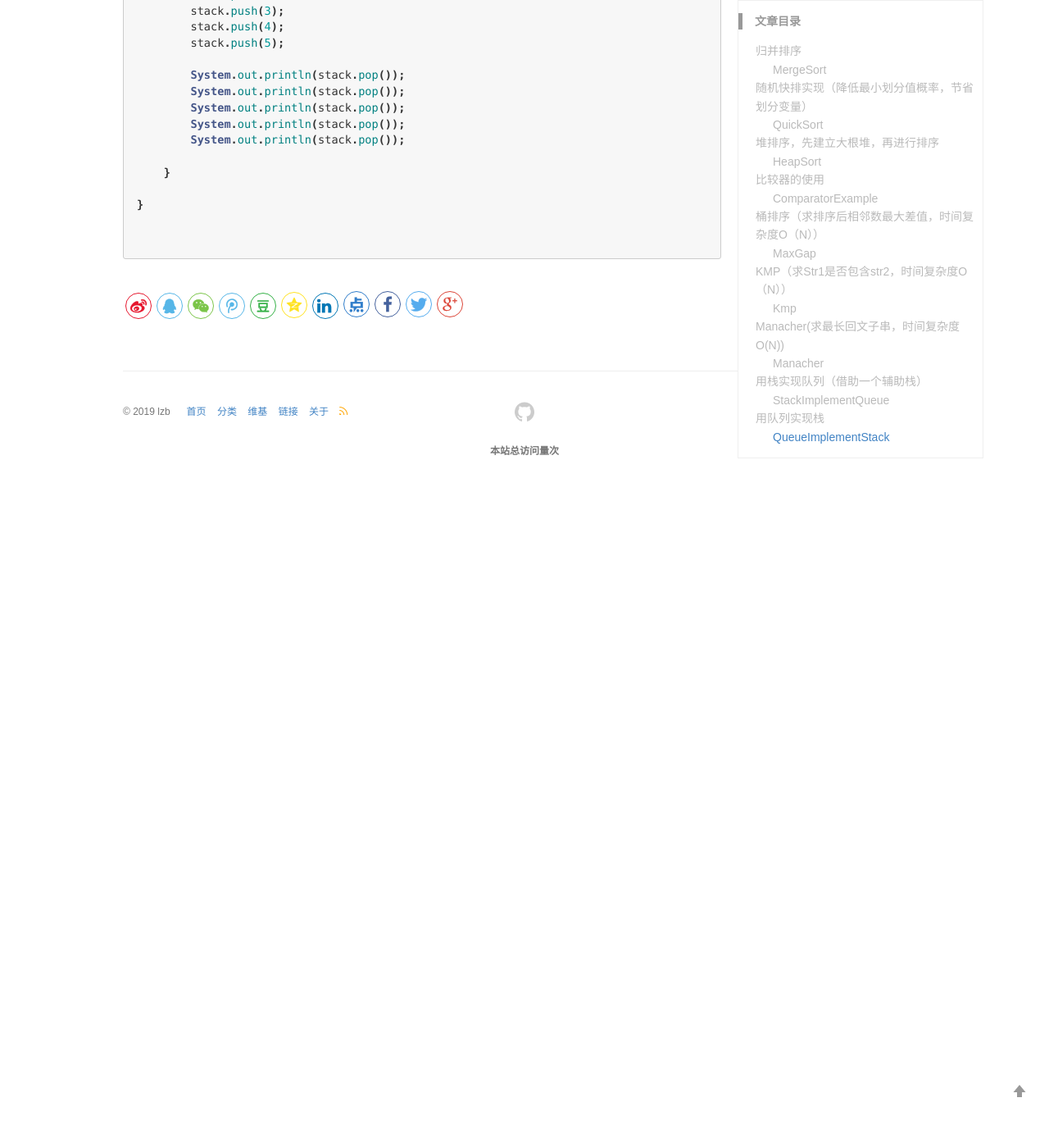
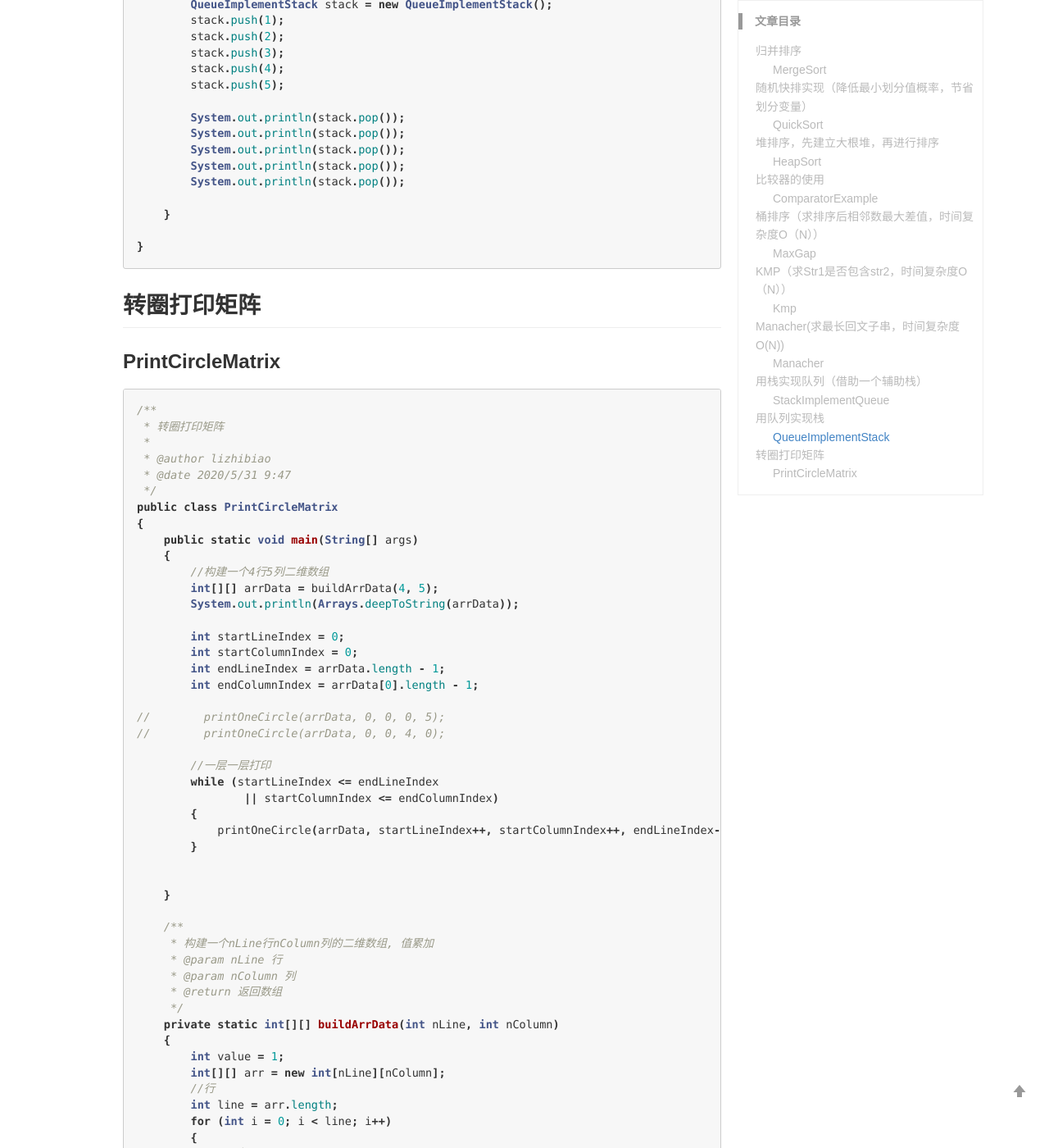
Before and after one commit to lizb0907/lizb0907.github.io, a Jekyll site: the page built from _posts/algorithm/2019-06-02-Algorithm.md, in a window 1280 px wide and 1400 px high, scrolled down 17644 px. Shown: the whole window at 82% size. Built offline with Jekyll 4.4.1, drawn with Linux system fonts in a browser that asks for light colours; comment, search, counter and statistics services are not loaded; before the commit the page ends 18243 px from its top, so only the background shows below that; some of the changed text lies outside the part shown.

Commit message:
update algorithm

````diff
--- a/_posts/algorithm/2019-06-02-Algorithm.md
+++ b/_posts/algorithm/2019-06-02-Algorithm.md
@@ -865,6 +865,124 @@ public class QueueImplementStack
     }
 
 }
+```
+
+## 转圈打印矩阵
+
+### PrintCircleMatrix
+
+```java
+/**
+ * 转圈打印矩阵
+ *
+ * @author lizhibiao
+ * @date 2020/5/31 9:47
+ */
+public class PrintCircleMatrix
+{
+    public static void main(String[] args)
+    {
+        //构建一个4行5列二维数组
+        int[][] arrData = buildArrData(4, 5);
+        System.out.println(Arrays.deepToString(arrData));
+
+        int startLineIndex = 0;
+        int startColumnIndex = 0;
+        int endLineIndex = arrData.length - 1;
+        int endColumnIndex = arrData[0].length - 1;
+
+//        printOneCircle(arrData, 0, 0, 0, 5);
+//        printOneCircle(arrData, 0, 0, 4, 0);
+
+        //一层一层打印
+        while (startLineIndex <= endLineIndex
+                || startColumnIndex <= endColumnIndex)
+        {
+            printOneCircle(arrData, startLineIndex++, startColumnIndex++, endLineIndex--, endColumnIndex--);
+        }
 
 
+    }
+
+    /**
+     * 构建一个nLine行nColumn列的二维数组, 值累加
+     * @param nLine 行
+     * @param nColumn 列
+     * @return 返回数组
+     */
+    private static int[][] buildArrData(int nLine, int nColumn)
+    {
+        int value = 1;
+        int[][] arr = new int[nLine][nColumn];
+        //行
+        int line = arr.length;
+        for (int i = 0; i < line; i++)
+        {
+            //列
+            int column = arr[i].length;
+            for (int j = 0; j < column; j++)
+            {
+                arr[i][j] = value++;
+            }
+        }
+
+        return arr;
+    }
+
+    /**
+     * 打印一圈的值
+     * @param arr 传入的数组
+     * @param startLineIndex 起始行索引
+     * @param startColumnIndex 起始列索引
+     * @param endLineIndex 终止行索引
+     * @param endColumnIndex 终止列索引
+     */
+    private static void printOneCircle(int[][] arr, int startLineIndex, int startColumnIndex,
+                                       int endLineIndex, int endColumnIndex)
+    {
+        //只有一行
+        if (startLineIndex == endLineIndex)
+        {
+            for (int i = startColumnIndex; i < endColumnIndex; i++)
+            {
+                System.out.print(arr[startLineIndex][i] + " ");
+            }
+
+            return;
+        }
+
+        //只有一列
+        if (startColumnIndex == endColumnIndex)
+        {
+            for (int i = startLineIndex; i < endLineIndex; i++)
+            {
+                System.out.print(arr[i][startColumnIndex] + " ");
+            }
+            return;
+        }
+
+        //其它情况,打印圈
+        for (int i = startColumnIndex; i < endColumnIndex; i++)
+        {
+            System.out.print(arr[startLineIndex][i] + " ");
+        }
+
+        for (int i = startLineIndex; i < endLineIndex; i++)
+        {
+            System.out.print(arr[i][endColumnIndex] + " ");
+        }
+
+        for (int i = endColumnIndex; i > startColumnIndex; i--)
+        {
+            System.out.print(arr[endLineIndex][i] + " ");
+        }
+
+        for (int i = endLineIndex; i > startLineIndex; i--)
+        {
+            System.out.print(arr[i][startColumnIndex] + " ");
+        }
+
+    }
+}
+
 ```
````
